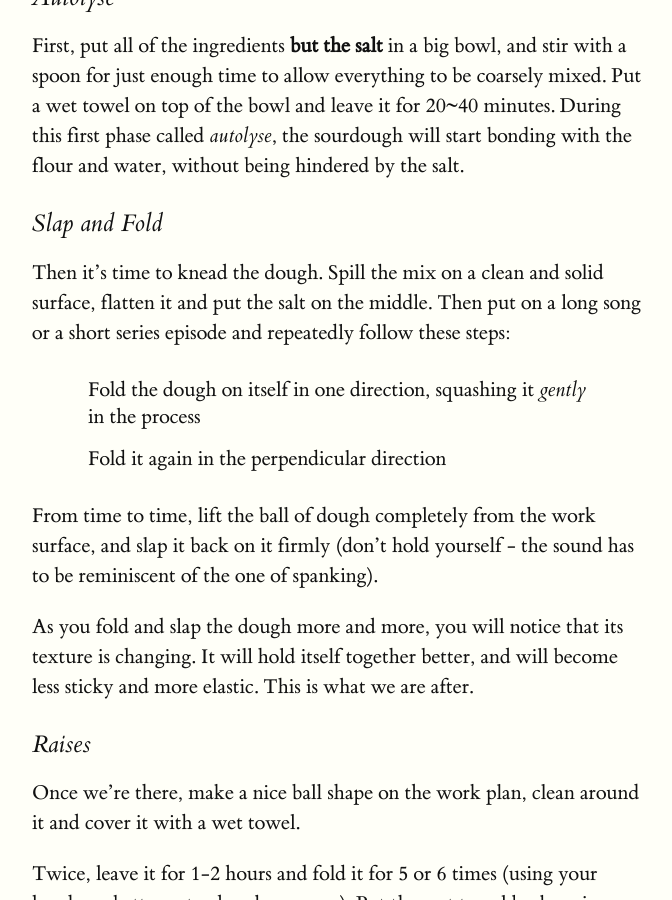
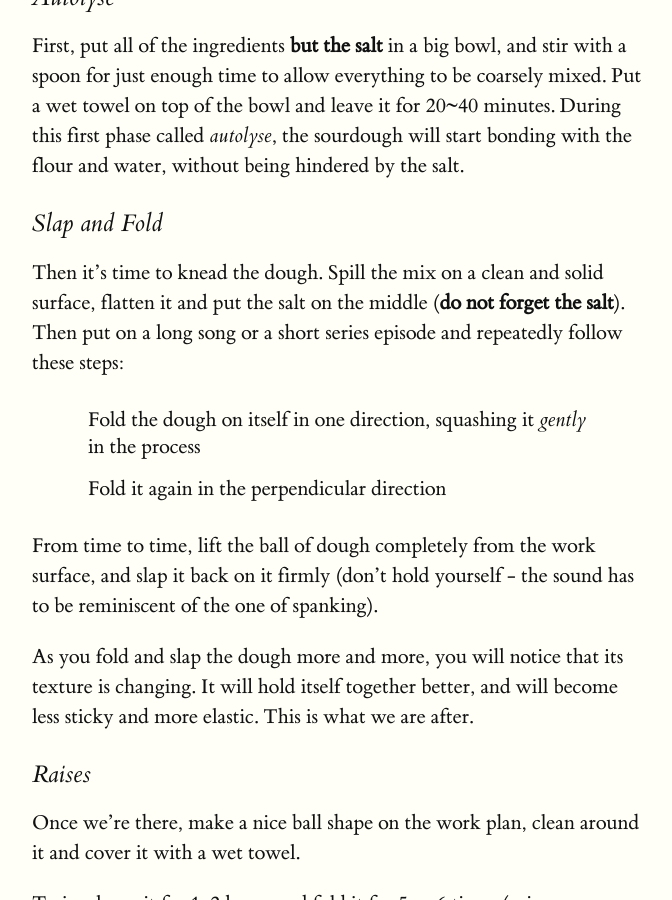
Before and after one commit to feston/recettes, a Jekyll site: the page built from pain.md, in a window 1280 px wide and 900 px high, scrolled down 932 px. Shown: the whole window, without its empty margins (128-800 px from the left). Built offline with Jekyll 4.4.1, drawn with Linux system fonts in a browser that asks for light colours.

Commit message:
do not forget the salt

```diff
--- a/pain.md
+++ b/pain.md
@@ -39,8 +39,8 @@ without being hindered by the salt.
 ### Slap and Fold
 
 Then it's time to knead the dough. Spill the mix on a clean and solid surface,
-flatten it and put the salt on the middle. Then put on a long song or a short
-series episode and repeatedly follow these steps:
+flatten it and put the salt on the middle (**do not forget the salt**). Then put
+on a long song or a short series episode and repeatedly follow these steps:
 
 * Fold the dough on itself in one direction, squashing it *gently* in the
 process
```
